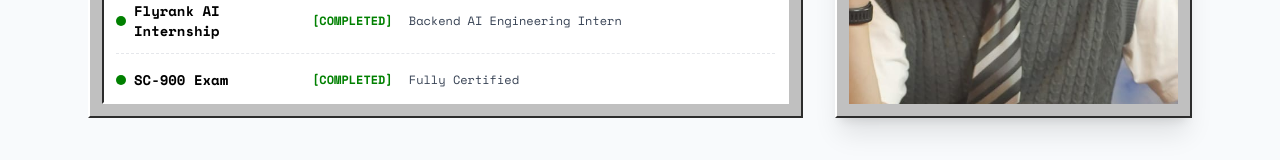
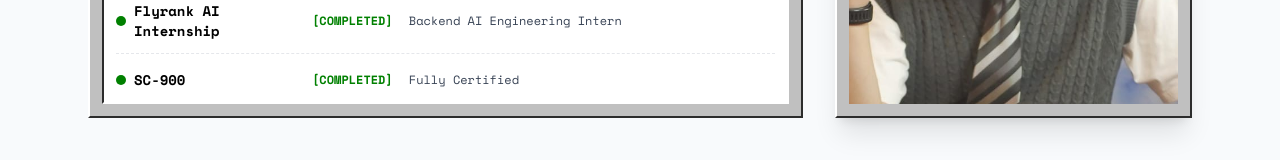
Before and after one commit to AnelkaCH/2026Project-Flyrank-Portfolio-Project, a Next.js app: page / in a window 1280 px wide. Shown: the part 497-657 px from the top of the page. Built offline with nearby package versions, Linux system fonts and the light colour scheme.

Commit message:
v0.7 - New Project and Information Update

```diff
--- a/components/home/CurrentStatus.tsx
+++ b/components/home/CurrentStatus.tsx
@@ -27,7 +27,7 @@ const statusItems = [
   },
   {
     id: "sc-900-exam",
-    label: "SC-900 Exam",
+    label: "SC-900",
     status: "completed",
     description: "Fully Certified",
     color: "#008000",
```
Also changed, not shown: 1 other file (tests, documents, lock files or other folders).
